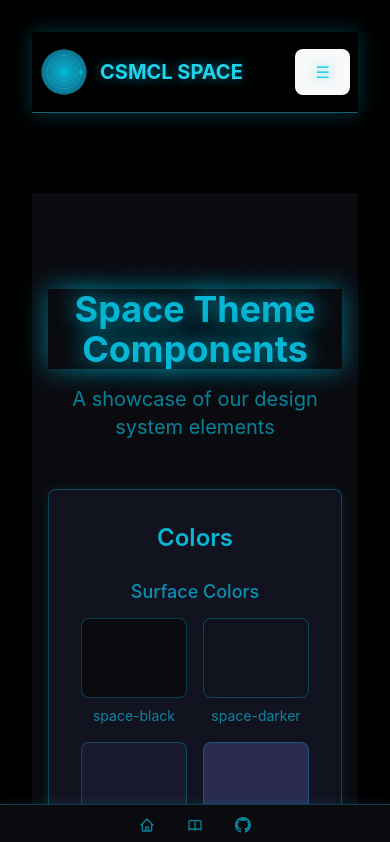
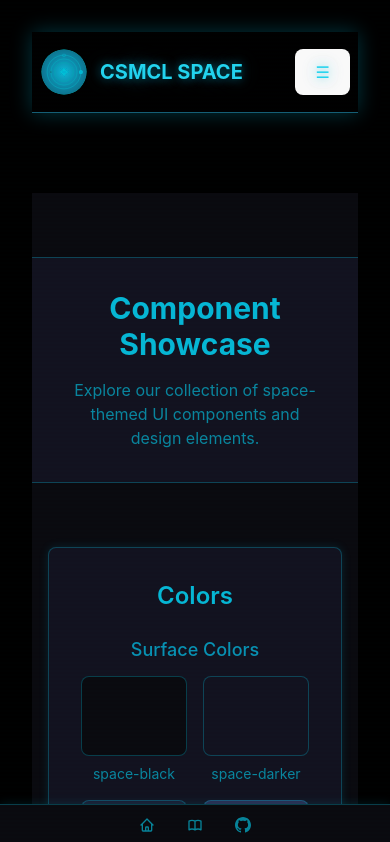
Before and after one commit to innerpixel/Cosmical-space-explorer-starter, a Vue app: page /showcase in a window 390 px wide. Shown: the top 842 px of the page. Built offline with nearby package versions, Linux system fonts and the light colour scheme.

Commit message:
📱 UPDATE: Full-width Responsive Layout
🛠 Changes:
- 📟 Removed container margins for full-width design
- 📲 Enhanced mobile responsiveness
- 🌌 Added border-y style for section headers
- 🖌 Improved visual hierarchy

💡 Optimized for all screen sizes!

```diff
--- a/src/views/ComponentShowcase.vue
+++ b/src/views/ComponentShowcase.vue
@@ -1,19 +1,20 @@
 <template>
   <div class="min-h-screen bg-space-black pt-16">
+    <div class="w-full">
+      <!-- Showcase Header -->
+      <div class="relative w-full mb-8">
+        <div class="bg-space-darker border-y border-interface-border p-8">
+          <h1 class="text-3xl font-bold text-interface-text-primary mb-4">Component Showcase</h1>
+          <p class="text-interface-text-muted max-w-3xl">Explore our collection of space-themed UI components and design elements.</p>
+        </div>
+      </div>
+
+      <!-- Showcase Content -->
+      <div class="px-4 md:px-6 lg:px-8">
         <!-- Scan Lines Effect -->
         <div class="absolute inset-0 bg-scan-lines opacity-10 pointer-events-none"></div>
 
-    <div class="container mx-auto px-4 py-8">
-      <!-- Header -->
-      <div class="text-center mb-12">
-        <h1 class="text-4xl font-bold text-interface-text-primary animate-glow-pulse mb-4">
-          Space Theme Components
-        </h1>
-        <p class="text-xl text-interface-text-muted">
-          A showcase of our design system elements
-        </p>
-      </div>
-
+        <div class="container mx-auto py-8">
           <!-- Component Sections -->
           <div class="grid grid-cols-1 gap-12">
             <!-- Colors Section -->
@@ -271,6 +272,8 @@
           </div>
         </div>
       </div>
+    </div>
+  </div>
 </template>
 
 <script setup>
--- a/src/views/Documentation.vue
+++ b/src/views/Documentation.vue
@@ -1,19 +1,20 @@
 <template>
   <div class="min-h-screen bg-space-black pt-16">
+    <div class="w-full">
+      <!-- Documentation Header -->
+      <div class="relative w-full mb-8">
+        <div class="bg-space-darker border-y border-interface-border p-8">
+          <h1 class="text-3xl font-bold text-interface-text-primary mb-4">Documentation</h1>
+          <p class="text-interface-text-muted max-w-3xl">Your guide to exploring and utilizing the Cosmical Space Explorer platform.</p>
+        </div>
+      </div>
+
+      <!-- Documentation Content -->
+      <div class="px-4 md:px-6 lg:px-8">
         <!-- Scan Lines Effect -->
         <div class="absolute inset-0 bg-scan-lines opacity-10 pointer-events-none"></div>
 
-    <div class="container mx-auto px-4 py-8">
-      <!-- Documentation Header -->
-      <div class="text-center mb-12">
-        <h1 class="text-4xl font-bold text-interface-text-primary animate-glow-pulse mb-4">
-          Mission Documentation
-        </h1>
-        <p class="text-xl text-interface-text-muted max-w-2xl mx-auto">
-          Essential guides and protocols for space exploration operations
-        </p>
-      </div>
-
+        <div class="container mx-auto py-8">
           <div class="grid grid-cols-1 lg:grid-cols-4 gap-8">
             <!-- Navigation Sidebar -->
             <div class="lg:col-span-1">
@@ -45,6 +46,8 @@
                   <div v-html="section.content"></div>
                 </div>
               </section>
+            </div>
+          </div>
         </div>
       </div>
     </div>
--- a/src/views/Home.vue
+++ b/src/views/Home.vue
@@ -3,10 +3,10 @@
     <!-- Scan Lines Effect -->
     <div class="absolute inset-0 bg-scan-lines opacity-10 pointer-events-none"></div>
 
-    <div class="container mx-auto px-4 py-8">
+    <div class="w-full">
       <!-- Hero Section -->
-      <div class="relative max-w-4xl mx-auto mb-16">
-        <div class="scanner-container bg-space-darker rounded-lg border border-interface-border p-12 overflow-hidden">
+      <div class="relative w-full mb-16">
+        <div class="scanner-container bg-space-darker border-y border-interface-border p-12 overflow-hidden">
           <!-- Moving Border Light Effect -->
           <div class="light-border"></div>
 
@@ -36,7 +36,7 @@
       </div>
 
       <!-- Features Grid -->
-      <div class="grid grid-cols-1 md:grid-cols-2 lg:grid-cols-3 gap-8 mb-16">
+      <div class="grid grid-cols-1 md:grid-cols-2 lg:grid-cols-4 gap-6 px-4 md:px-6 lg:px-8 mb-16">
         <div class="bg-space-darker p-6 rounded-lg border border-interface-border shadow-glow">
           <div class="text-interface-text-primary mb-4">
             <svg class="w-8 h-8" fill="none" stroke="currentColor" viewBox="0 0 24 24">
```
Lines whose indentation alone changed are shown as unchanged.
